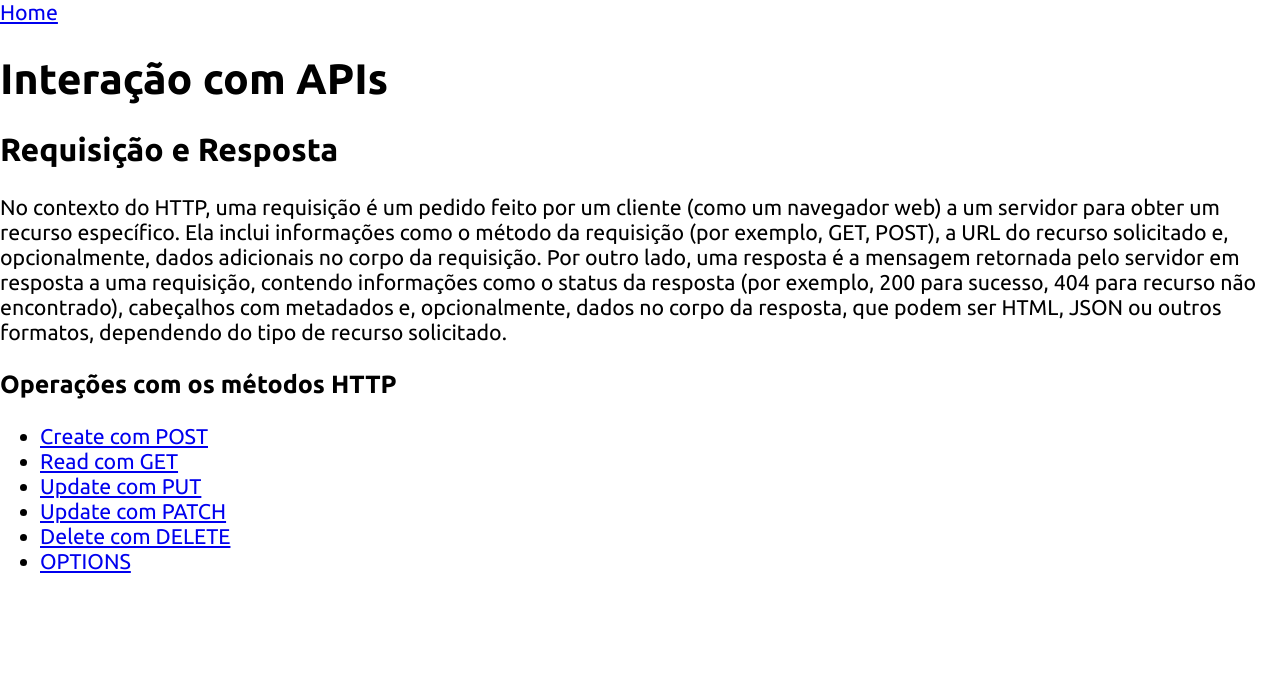
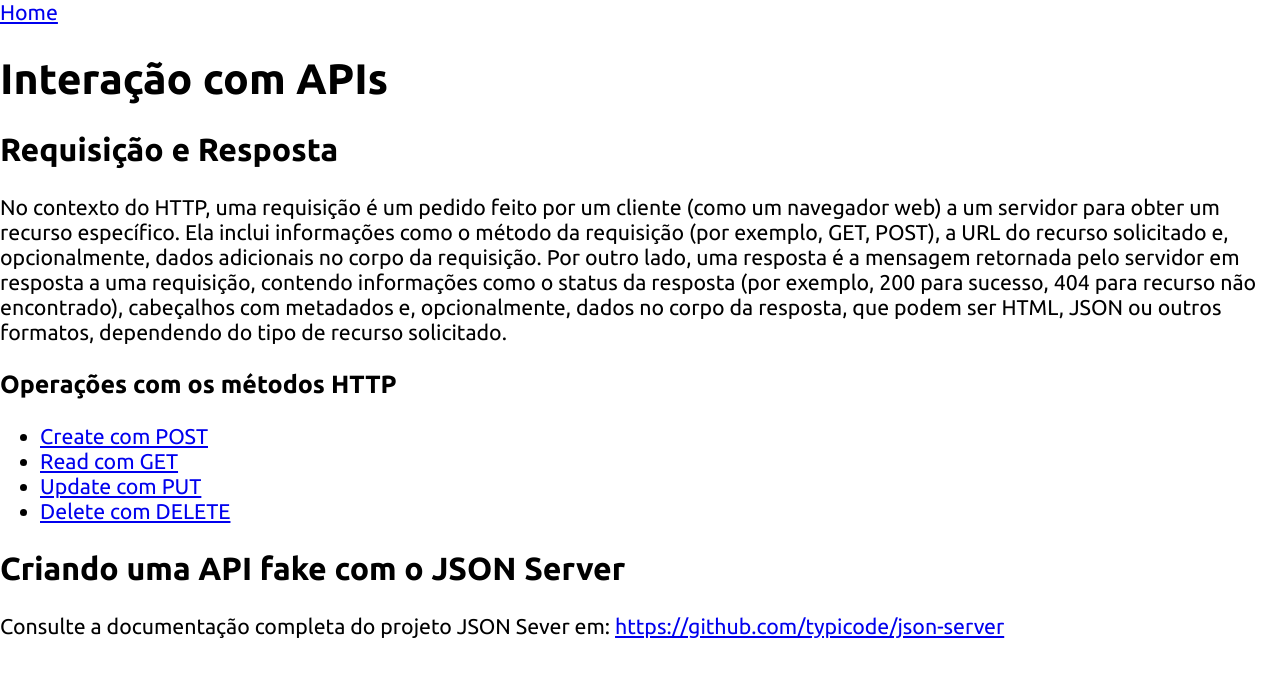
Before and after one commit to JoaoRoccella/requisicao-resposta-api, a website: page index.html in a window 1280 px wide. Drawn offline with Linux system fonts and the light colour scheme.

Commit message:
Atualizando as informações do projeto

```diff
--- a/index.html
+++ b/index.html
@@ -19,10 +19,11 @@
         <li><a href="./create-com-post.html">Create com POST</a></li>
         <li><a href="./read-com-get.html">Read com GET</a></li>
         <li><a href="./update-com-put.html">Update com PUT</a></li>
-        <li><a href="./update-com-patch.html">Update com PATCH</a></li>
         <li><a href="./delete-com-delete.html">Delete com DELETE</a></li>
-        <li><a href="./options.html">OPTIONS</a></li>
     </ul>
+
+    <h2>Criando uma API fake com o JSON Server</h2>
+    <p>Consulte a documentação completa do projeto JSON Sever em: <a href="https://github.com/typicode/json-server">https://github.com/typicode/json-server</a></p>
 
     <script src="./assets/scripts/estilos.js"></script>
 
```
